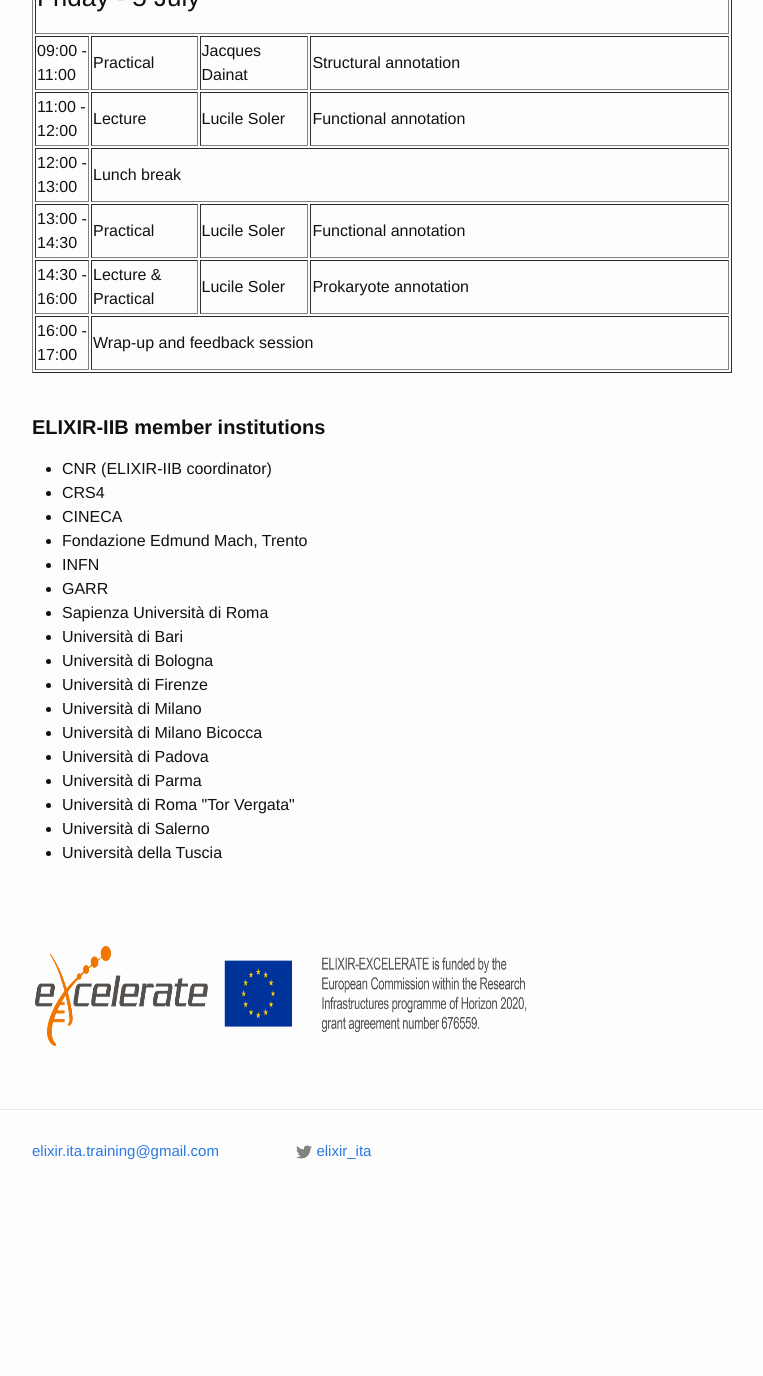
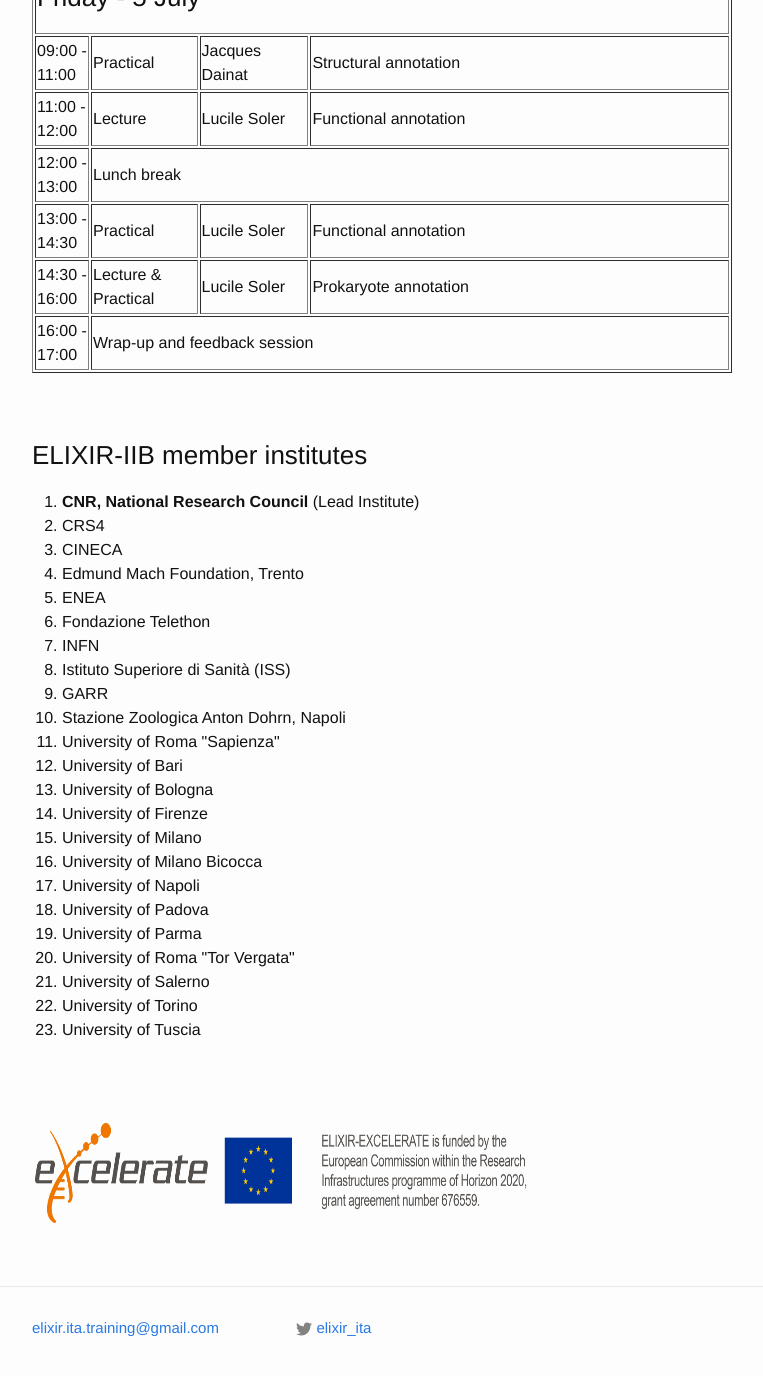
Before and after one commit to ELIXIR-IIB-training/website, a Jekyll site: the page built from _posts/2019-07-01-Genome-Assembly_Milano-Bicocca.md, in a window 1280 px wide and 1400 px high, scrolled down 4501 px. Shown: the top 1376 px of the window, without its empty margins (238-1001 px from the left). Built offline with Jekyll 4.4.1, drawn with Linux system fonts in a browser that asks for light colours; before the commit the page ends 5724 px from its top, so only the background shows below that.

Commit message:
Updated ELIXIR-IIB Institute List

```diff
--- a/_posts/2019-07-01-Genome-Assembly_Milano-Bicocca.md
+++ b/_posts/2019-07-01-Genome-Assembly_Milano-Bicocca.md
@@ -300,31 +300,35 @@ The participants will need to have some experience in Linux command line (bash),
 </tr>
 
 </table>
-
-
+<br>
 <br>
 
-
-<h4><b>ELIXIR-IIB member institutions</b></h4>
-<ul>
-   <li> CNR (ELIXIR-IIB coordinator)</li>
+<h3>ELIXIR-IIB member institutes</h3>
+<ol>
+   <li> <b>CNR, National Research Council </b> (Lead Institute)</li>
    <li> CRS4</li>
    <li> CINECA</li>
-   <li> Fondazione Edmund Mach, Trento</li>
+   <li> Edmund Mach Foundation, Trento</li>
+   <li> ENEA</li>
+   <li> Fondazione Telethon</li>
    <li> INFN</li>
+   <li> Istituto Superiore di Sanità (ISS)</li>
    <li> GARR</li>
-   <li> Sapienza Università di Roma</li>
-   <li> Università di Bari</li>
-   <li> Università di Bologna</li>
-   <li> Università di Firenze</li>
-   <li> Università di Milano</li>
-   <li> Università di Milano Bicocca</li>
-   <li> Università di Padova</li>
-   <li> Università di Parma</li>
-   <li> Università di Roma "Tor Vergata"</li>
-   <li> Università di Salerno</li>
-   <li> Università della Tuscia </li>
-</ul>
+   <li> Stazione Zoologica Anton Dohrn, Napoli</li>
+   <li> University of Roma "Sapienza"</li>
+   <li> University of Bari</li>
+   <li> University of Bologna</li>
+   <li> University of Firenze</li>
+   <li> University of Milano</li>
+   <li> University of Milano Bicocca</li>
+   <li> University of Napoli</li>
+   <li> University of Padova</li>
+   <li> University of Parma</li>
+   <li> University of Roma "Tor Vergata"</li>
+   <li> University of Salerno</li>
+   <li> University of Torino</li>
+   <li> University of Tuscia </li>
+</ol>
 <br>
 <br>
 <table border="0">
```
